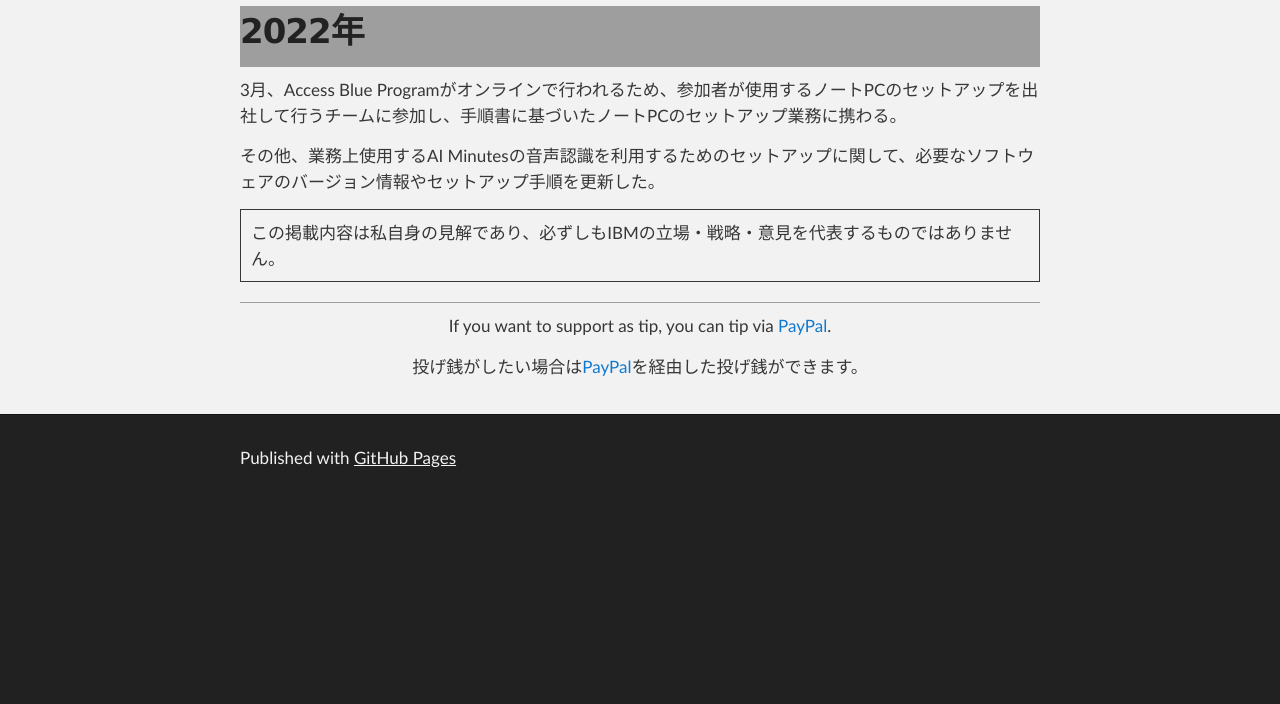
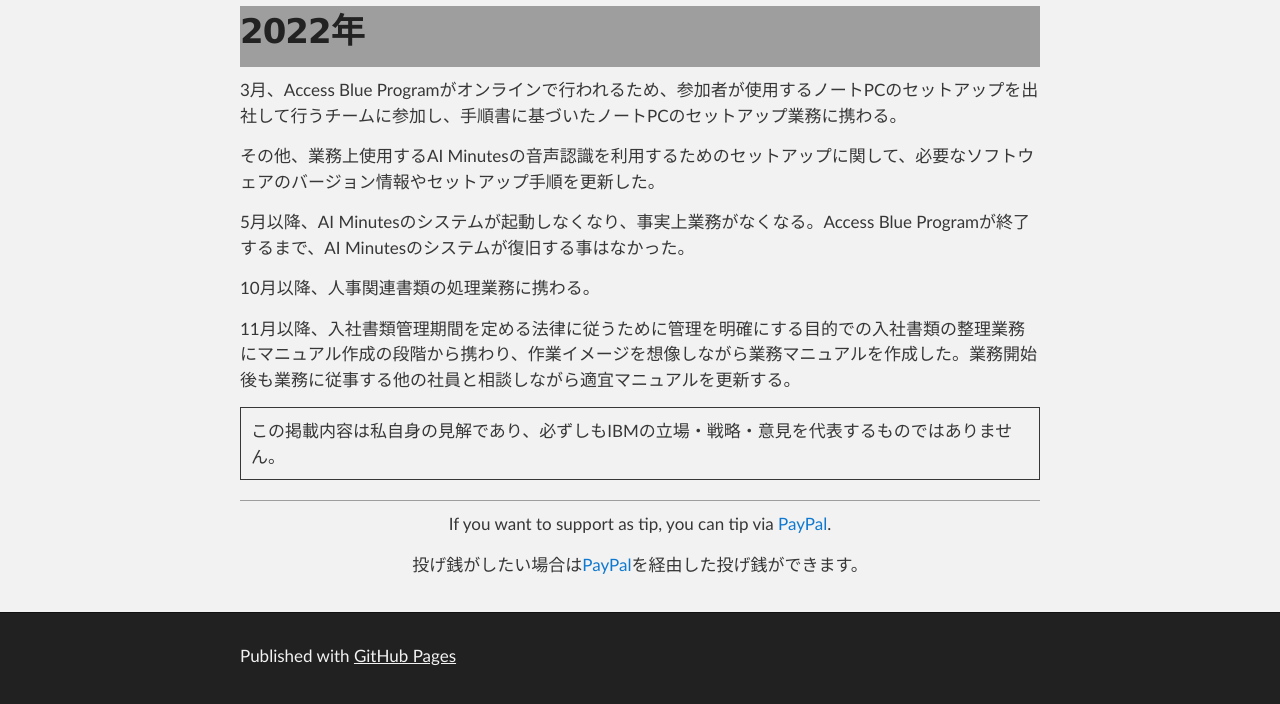
Before and after one commit to RuinDig/ruindig.github.io, a Jekyll site: the page built from pages/work2020.md, in a window 1280 px wide and 900 px high, scrolled down 3282 px, cut to the strip 196-900 px from the top of the window. Built offline with Jekyll 4.4.1, drawn with Linux system fonts in a browser that asks for light colours; nearby versions of some CDN libraries; our own code applies the rules of GitHub Pages for plain Markdown files; a script that is not in the unit is left out; before the commit the page ends 3984 px from its top, so only the background shows below that.

Commit message:
Update work2020.md

```diff
--- a/pages/work2020.md
+++ b/pages/work2020.md
@@ -60,6 +60,12 @@ Access Blue Program 2020が終了後は、Access Blue Program 2021に向けたAI
 
 その他、業務上使用するAI Minutesの音声認識を利用するためのセットアップに関して、必要なソフトウェアのバージョン情報やセットアップ手順を更新した。
 
+5月以降、AI Minutesのシステムが起動しなくなり、事実上業務がなくなる。Access Blue Programが終了するまで、AI Minutesのシステムが復旧する事はなかった。
+
+10月以降、人事関連書類の処理業務に携わる。
+
+11月以降、入社書類管理期間を定める法律に従うために管理を明確にする目的での入社書類の整理業務にマニュアル作成の段階から携わり、作業イメージを想像しながら業務マニュアルを作成した。業務開始後も業務に従事する他の社員と相談しながら適宜マニュアルを更新する。
+
 | この掲載内容は私自身の見解であり、必ずしもIBMの立場・戦略・意見を代表するものではありません。 |
 
 <hr>
```
